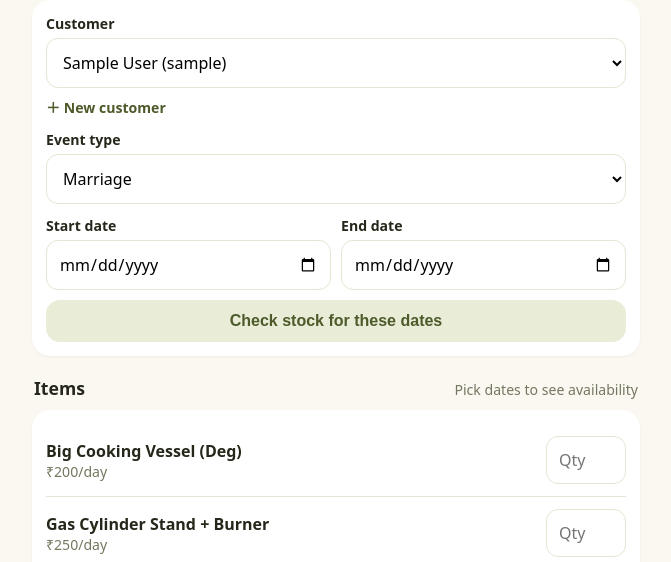
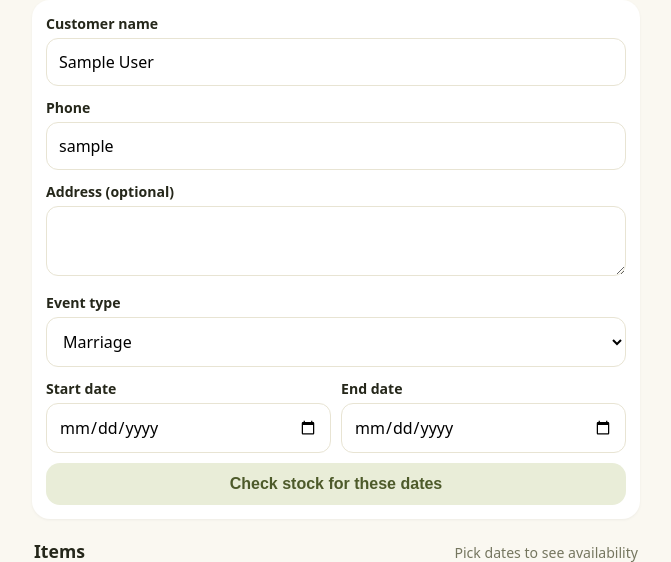
Before and after one commit to narendra6166/rental_shop_experiment, a Flask app: page /bookings/new?customer_id=1 in a window 1280 px wide. Shown: the part 75-637 px from the top of the page, without its empty margins (304-975 px from the left). Run offline with Flask 3, Linux system fonts and the light colour scheme; the visitor is signed in with stand-in values (Sample User, id 1); data comes from the database, SQL or seed files in the repository.

Commit message:
Enter customer details inline and allow safe customer deletion
Co-authored-by: Copilot <223556219+Copilot@users.noreply.github.com>

```diff
--- a/app.py
+++ b/app.py
@@ -309,6 +309,22 @@ def customer_new():
     return render_template("customer_form.html", c={})
 
 
+@app.route("/customers/<int:customer_id>/delete", methods=["POST"])
+def customer_delete(customer_id):
+    db = get_db()
+    try:
+        cur = db.execute("DELETE FROM customers WHERE id = ?", (customer_id,))
+        db.commit()
+        if cur.rowcount:
+            flash(_("Customer deleted."), "ok")
+        else:
+            flash(_("Customer not found."), "error")
+    except sqlite3.IntegrityError:
+        db.rollback()
+        flash(_("Customer has bookings and cannot be deleted."), "error")
+    return redirect(url_for("customers"))
+
+
 # ---------- Bookings ----------
 @app.route("/bookings")
 def bookings():
@@ -355,17 +371,25 @@ def booking_new(booking_id=None):
         existing = db.execute("SELECT * FROM bookings WHERE id = ?", (booking_id,)).fetchone()
         if not existing:
             return redirect(url_for("bookings"))
-    custs = db.execute("SELECT * FROM customers ORDER BY name").fetchall()
     all_items = db.execute("SELECT * FROM items ORDER BY category, name").fetchall()
     if request.method == "POST":
         form = request.form
     elif existing and not request.args:
         form = {k: existing[k] for k in existing.keys()}
-        form["customer_id"] = existing["customer_id"]
+        customer = db.execute("SELECT * FROM customers WHERE id = ?",
+                              (existing["customer_id"],)).fetchone()
+        form.update(customer_name=customer["name"], phone=customer["phone"],
+                    address=customer["address"] or "")
         for l in db.execute("SELECT item_id, qty FROM booking_items WHERE booking_id = ?", (booking_id,)):
             form[f"qty_{l['item_id']}"] = l["qty"]
     else:
-        form = request.args
+        form = request.args.to_dict()
+        if form.get("customer_id") and "customer_name" not in form:
+            customer = db.execute("SELECT * FROM customers WHERE id = ?",
+                                  (form["customer_id"],)).fetchone()
+            if customer:
+                form.update(customer_name=customer["name"], phone=customer["phone"],
+                            address=customer["address"] or "")
 
     start_s, end_s = form.get("start_date", ""), form.get("end_date", "")
     start, end = parse_date(start_s), parse_date(end_s)
@@ -375,8 +399,13 @@ def booking_new(booking_id=None):
 
     if request.method == "POST":
         errors = []
-        if not form.get("customer_id", "").isdigit():
-            errors.append(_("Select a customer."))
+        name = form.get("customer_name", "").strip()
+        phone = form.get("phone", "").strip()
+        address = form.get("address", "").strip()
+        if not name or not phone:
+            errors.append(_("Name and phone are required."))
+        elif not valid_phone(phone):
+            errors.append(_("Phone number must contain exactly 10 digits."))
         if not (start and end) or end < start:
             errors.append(_("Enter valid start and end dates (end on/after start)."))
         discount = money_field(form, "discount", errors, "Discount")
@@ -402,7 +431,18 @@ def booking_new(booking_id=None):
             for e in errors:
                 flash(e, "error")
         else:
-            fields = (int(form["customer_id"]), form.get("event_type", "Other"), start_s, end_s,
+            customer = db.execute(
+                "SELECT id FROM customers WHERE name=? AND phone=? AND COALESCE(address, '')=? ORDER BY id LIMIT 1",
+                (name, phone, address),
+            ).fetchone()
+            if customer:
+                customer_id = customer["id"]
+            else:
+                customer_id = db.execute(
+                    "INSERT INTO customers (name, phone, address) VALUES (?,?,?)",
+                    (name, phone, address),
+                ).lastrowid
+            fields = (customer_id, form.get("event_type", "Other"), start_s, end_s,
                       discount, travel, labour, damage, form.get("notes", "").strip())
             if existing:
                 bid = booking_id
@@ -440,7 +480,7 @@ def booking_new(booking_id=None):
             flash(_("Booking updated.") if existing else _("Booking created."), "ok")
             return redirect(url_for("booking_view", booking_id=bid))
 
-    return render_template("booking_form.html", customers=custs, items=all_items, avail=avail,
+    return render_template("booking_form.html", items=all_items, avail=avail,
                            form=form, event_types=EVENT_TYPES, editing=existing)
 
 
--- a/i18n.py
+++ b/i18n.py
@@ -26,6 +26,13 @@ TR = {
     "Cancel": ("రద్దు చేయండి", "रद्द करें"),
     "Name": ("పేరు", "नाम"),
     "Phone": ("ఫోన్", "फ़ोन"),
+    "Customer name": ("కస్టమర్ పేరు", "ग्राहक का नाम"),
+    "Enter customer name": ("కస్టమర్ పేరు నమోదు చేయండి", "ग्राहक का नाम दर्ज करें"),
+    "Address (optional)": ("చిరునామా (ఐచ్ఛికం)", "पता (वैकल्पिक)"),
+    "Delete this customer?": ("ఈ కస్టమర్‌ను తొలగించాలా?", "इस ग्राहक को हटाएं?"),
+    "Customer deleted.": ("కస్టమర్ తొలగించబడ్డారు.", "ग्राहक हटा दिया गया।"),
+    "Customer not found.": ("కస్టమర్ కనుగొనబడలేదు.", "ग्राहक नहीं मिला।"),
+    "Customer has bookings and cannot be deleted.": ("కస్టమర్‌కు బుకింగ్‌లు ఉన్నాయి, తొలగించలేరు.", "ग्राहक की बुकिंग हैं, इसलिए हटाया नहीं जा सकता।"),
     "Phone number must contain exactly 10 digits.": ("ఫోన్ నంబర్‌లో ఖచ్చితంగా 10 అంకెలు ఉండాలి.", "फोन नंबर में ठीक 10 अंक होने चाहिए।"),
     "Address": ("చిరునామా", "पता"),
     "Note": ("గమనిక", "टिप्पणी"),
--- a/static/style.css
+++ b/static/style.css
@@ -64,6 +64,8 @@ a.card:active { transform: scale(.99); }
 .muted { color: var(--muted); font-size: .88rem; }
 .num { text-align: right; font-variant-numeric: tabular-nums; }
 .mt { margin-top: 10px; }
+.customer-actions { display: flex; flex-direction: column; gap: 6px; flex: none; }
+.customer-actions .btn { display: block; width: 100%; }
 
 /* Pills */
 .pill { display: inline-block; padding: 3px 10px; border-radius: 20px; font-size: .75rem; font-weight: 700;
--- a/templates/booking_form.html
+++ b/templates/booking_form.html
@@ -4,21 +4,19 @@
 {% block content %}
 <form method="post">
   <div class="card">
-    <label style="margin-top:0">{{ _('Customer') }}</label>
-    <select name="customer_id" required>
-      <option value="">{{ _('Select customer') }}</option>
-      {% for c in customers %}
-      <option value="{{ c.id }}" {{ 'selected' if form.get('customer_id')|string == c.id|string }}>{{ c.name }} ({{ c.phone }})</option>
-      {% endfor %}
-    </select>
-    <p style="margin:8px 0 0"><a class="muted" style="color:var(--primary);font-weight:700" href="{{ url_for('customer_new', next='booking') }}">＋ {{ _('New customer') }}</a></p>
+    <label for="customer_name" style="margin-top:0">{{ _('Customer name') }}</label>
+    <input id="customer_name" name="customer_name" required autocomplete="name" placeholder="{{ _('Enter customer name') }}" value="{{ form.get('customer_name', '') }}">
+    <label for="phone">{{ _('Phone') }}</label>
+    <input id="phone" name="phone" type="tel" inputmode="numeric" autocomplete="tel-national" maxlength="10" pattern="[0-9]{10}" title="{{ _('Phone number must contain exactly 10 digits.') }}" required value="{{ form.get('phone', '') }}">
+    <label for="address">{{ _('Address (optional)') }}</label>
+    <textarea id="address" name="address" rows="2" autocomplete="street-address">{{ form.get('address', '') }}</textarea>
     <label>{{ _('Event type') }}</label>
     <select name="event_type">{% for e in event_types %}<option value="{{ e }}" {{ 'selected' if form.get('event_type') == e }}>{{ _(e) }}</option>{% endfor %}</select>
     <div class="grid2">
       <div><label>{{ _('Start date') }}</label><input type="date" name="start_date" required value="{{ form.get('start_date', '') }}"></div>
       <div><label>{{ _('End date') }}</label><input type="date" name="end_date" required value="{{ form.get('end_date', '') }}"></div>
     </div>
-    <button class="btn light block mt" type="submit" formmethod="get" formaction="{{ url_for('booking_new', booking_id=editing.id) if editing else url_for('booking_new') }}">{{ _('Check stock for these dates') }}</button>
+    <button class="btn light block mt" type="submit" formmethod="get" formnovalidate formaction="{{ url_for('booking_new', booking_id=editing.id) if editing else url_for('booking_new') }}">{{ _('Check stock for these dates') }}</button>
   </div>
 
   <div class="section"><h2>{{ _('Items') }}</h2>{% if not avail %}<span class="muted">{{ _('Pick dates to see availability') }}</span>{% endif %}</div>
```
Also changed, not shown: templates/customers.html (+6 -1 lines), tests/test_phone_validation.py (+58 -0 lines), README.md.
